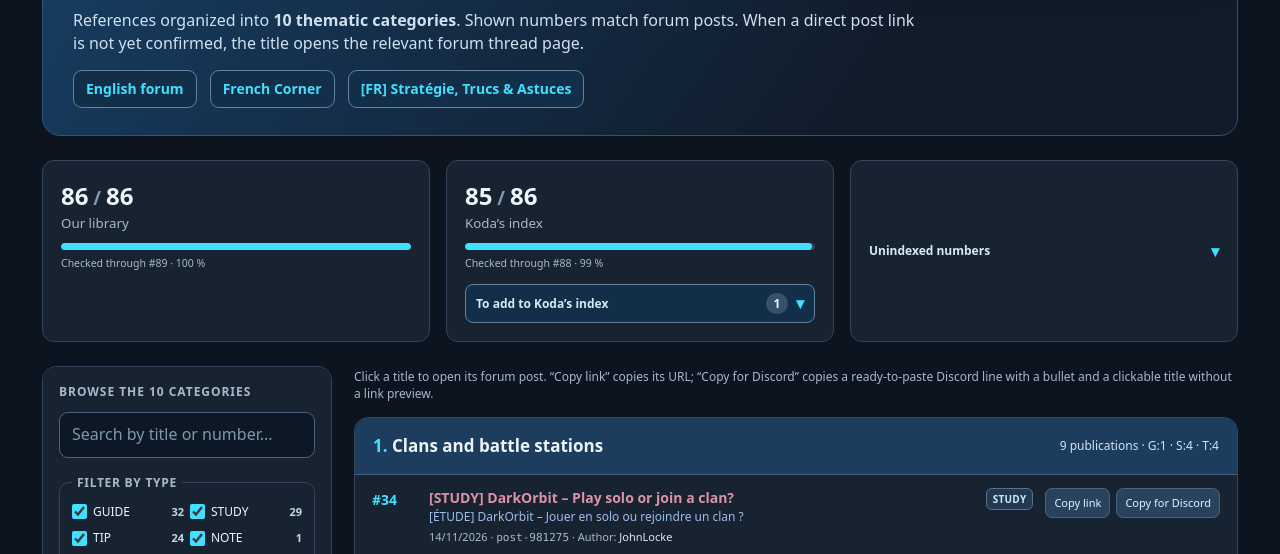
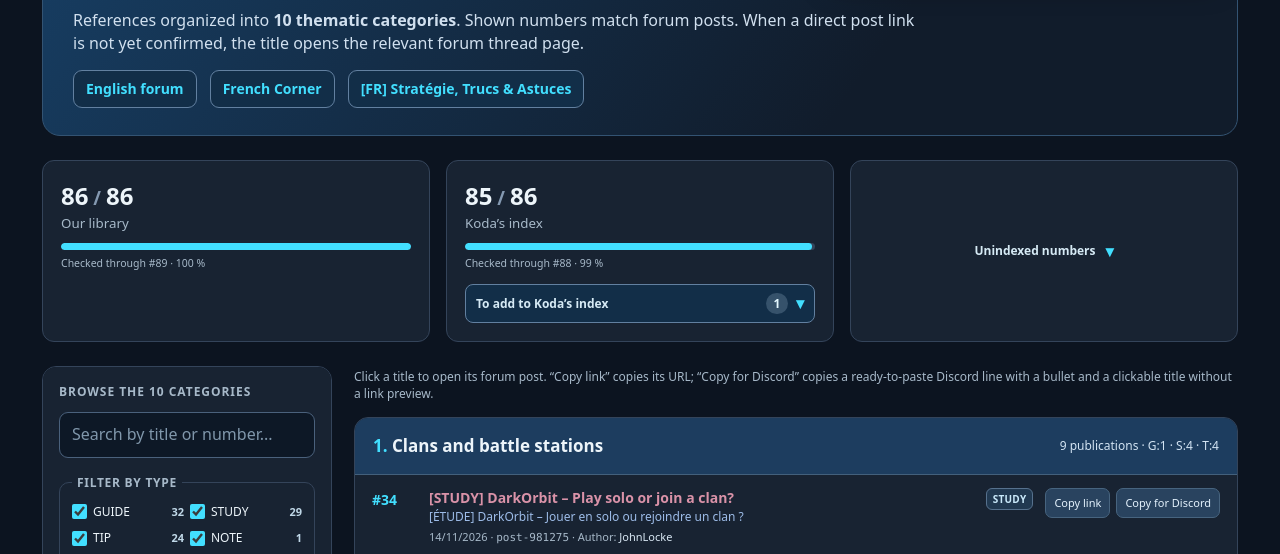
Before and after one commit to JohnLocke70/darkorbit-info, a plain HTML site: page index.html in a window 1280 px wide. Shown: the part 173-727 px from the top of the page. Drawn offline with Linux system fonts and the light colour scheme.

Commit message:
Add files via upload

```diff
--- a/index.html
+++ b/index.html
@@ -164,8 +164,9 @@ html[lang="en"] .pending-link[lang="en"]{display:inline}
 .stats-row .koda-toggle:hover{background:#214969}
 .stats-row #koda-toggle-label{flex:1;min-width:0}
 .stats-row .excluded-anchor{width:100%;height:100%;min-width:0;margin:0}
-.stats-row .excluded-toggle{width:100%;height:100%;min-height:154px;display:flex;justify-content:space-between;align-items:center;
-  background:var(--panel);border:1px solid var(--border);border-radius:12px;padding:18px;text-align:left}
+.stats-row .excluded-toggle{width:100%;height:100%;min-height:154px;display:flex;justify-content:center;align-items:center;gap:10px;
+  background:var(--panel);border:1px solid var(--border);border-radius:12px;padding:18px;text-align:center}
+.stats-row .excluded-toggle > span:first-child{flex:0 0 auto}
 .stats-row .excluded-toggle:hover{background:var(--raised)}
 .stats-row .koda-panel,.stats-row .excluded-panel{max-width:calc(100vw - 30px)}
 /* Compteurs de types à l'endroit des cases à cocher. */
```
